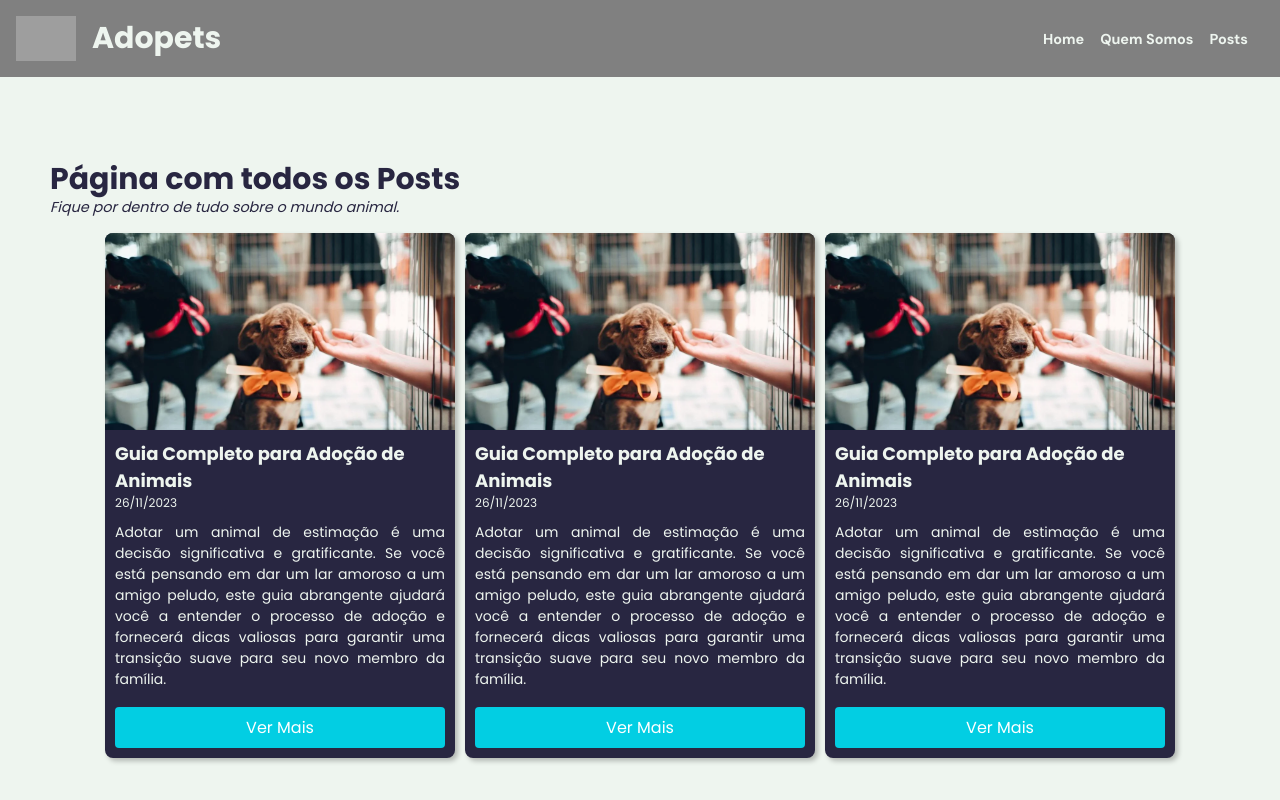
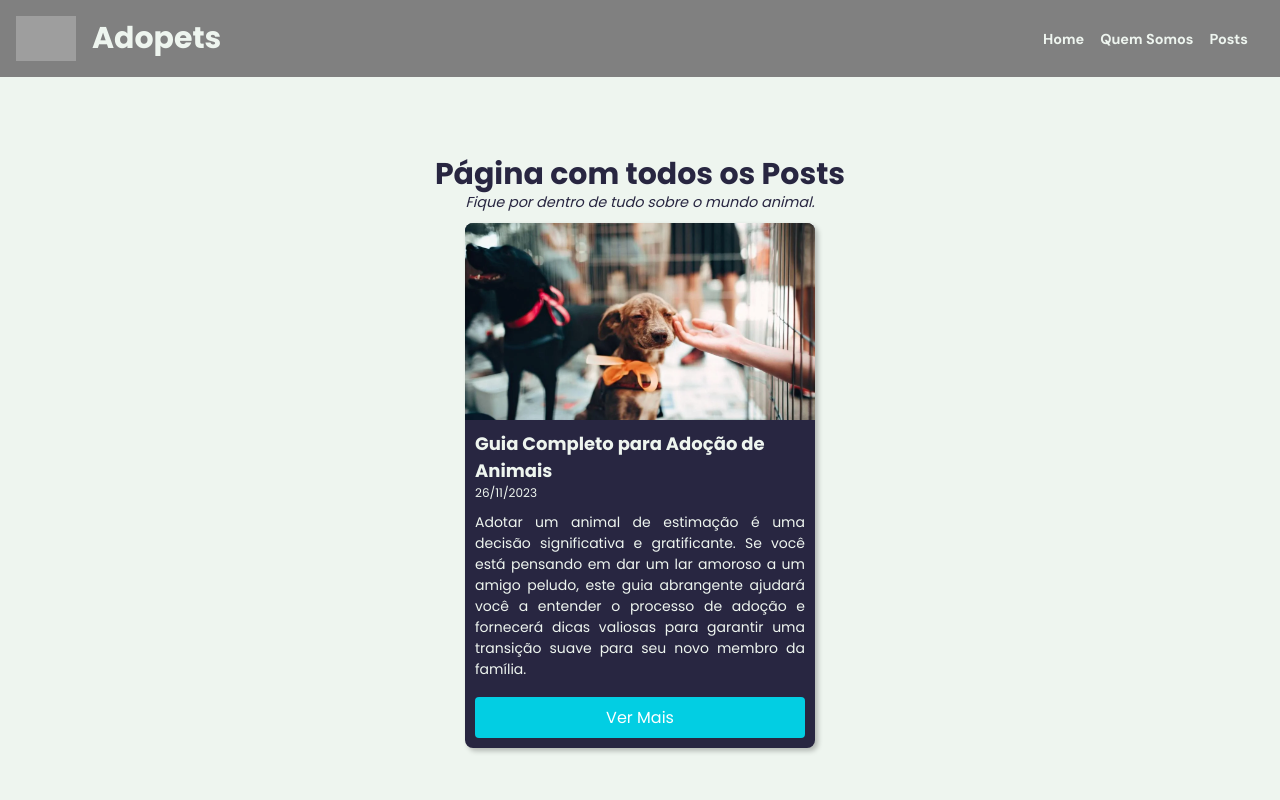
Before and after one commit to RNoleto/adopets-vue3, a Vue app: page /posts in a window 1280 px wide. Shown: the top 800 px of the page. Built offline with nearby package versions, Linux system fonts and the light colour scheme; grey boxes are pictures that could not be loaded.

Commit message:
ajustes de layout página de posts

```diff
--- a/src/api/adoption.json
+++ b/src/api/adoption.json
@@ -41,22 +41,6 @@
       "img": "src/assets/img/posts/post1.webp",
       "resume": "Adotar um animal de estimação é uma decisão significativa e gratificante. Se você está pensando em dar um lar amoroso a um amigo peludo, este guia abrangente ajudará você a entender o processo de adoção e fornecerá dicas valiosas para garantir uma transição suave para seu novo membro da família.",
       "tags": []
-    },
-    "2": {
-      "title": "Guia Completo para Adoção de Animais",
-      "subtitule": "Como Encontrar seu Amigo Peludo Perfeito",
-      "date": "2023-11-26",
-      "img": "src/assets/img/posts/post1.webp",
-      "resume": "Adotar um animal de estimação é uma decisão significativa e gratificante. Se você está pensando em dar um lar amoroso a um amigo peludo, este guia abrangente ajudará você a entender o processo de adoção e fornecerá dicas valiosas para garantir uma transição suave para seu novo membro da família.",
-      "tags": []
-    },
-    "3": {
-      "title": "Guia Completo para Adoção de Animais",
-      "subtitule": "Como Encontrar seu Amigo Peludo Perfeito",
-      "date": "2023-11-26",
-      "img": "src/assets/img/posts/post1.webp",
-      "resume": "Adotar um animal de estimação é uma decisão significativa e gratificante. Se você está pensando em dar um lar amoroso a um amigo peludo, este guia abrangente ajudará você a entender o processo de adoção e fornecerá dicas valiosas para garantir uma transição suave para seu novo membro da família.",
-      "tags": []
     }
   },
   "services": {
--- a/src/pages/Posts.vue
+++ b/src/pages/Posts.vue
@@ -66,6 +66,16 @@ export default {
 <style lang="scss" scoped>
 .page {
   padding: 0px 10px;
+  .title,
+  .subtitle {
+    text-align: center;
+  }
+  .title {
+    line-height: 35px;
+  }
+  .subtitle {
+    transform: translateY(0px);
+  }
   .cards {
     margin-top: 10px;
     width: 100%;
```
